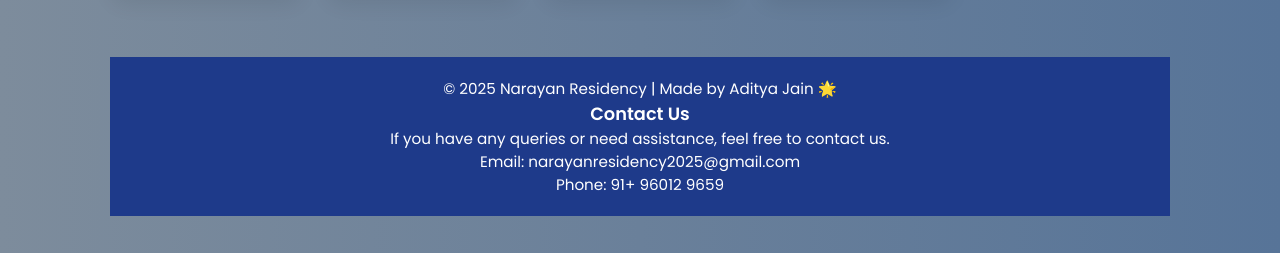
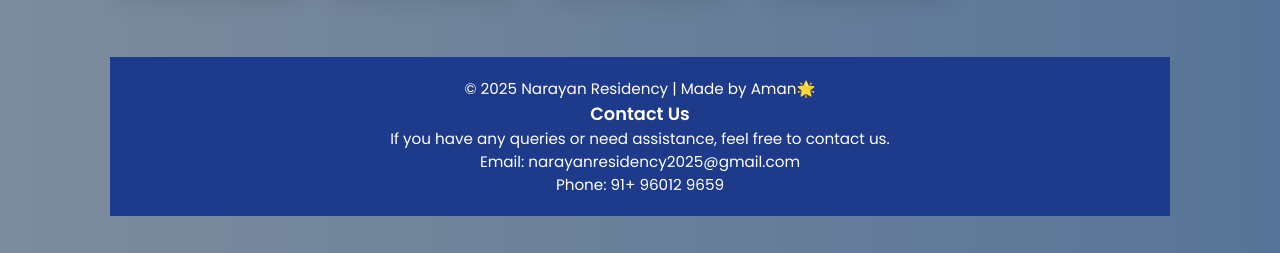
Before and after one commit to AmanSingh078/Narayan-Residency-Society, a plain HTML site: page index.html in a window 1280 px wide. Shown: the part 898-1151 px from the top of the page. Drawn offline with Linux system fonts and the light colour scheme.

Commit message:
Add files via upload

```diff
--- a/index.html
+++ b/index.html
@@ -155,7 +155,7 @@
 
 
   <footer>
-    &copy; 2025 Narayan Residency | Made by Aditya Jain 🌟
+    &copy; 2025 Narayan Residency | Made by Aman🌟
     <h3>Contact Us</h3>
     <p>If you have any queries or need assistance, feel free to contact us.</p>
     <p>Email:  narayanresidency2025@gmail.com </p>
```
